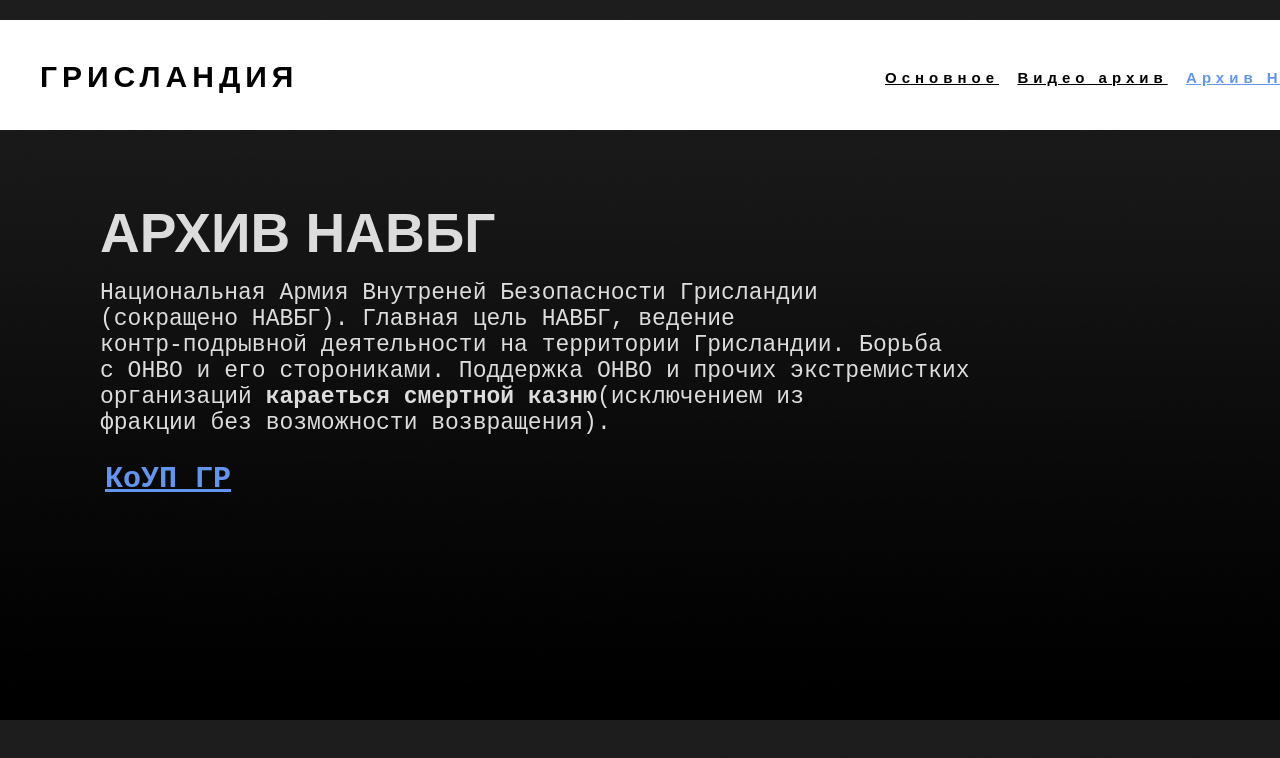
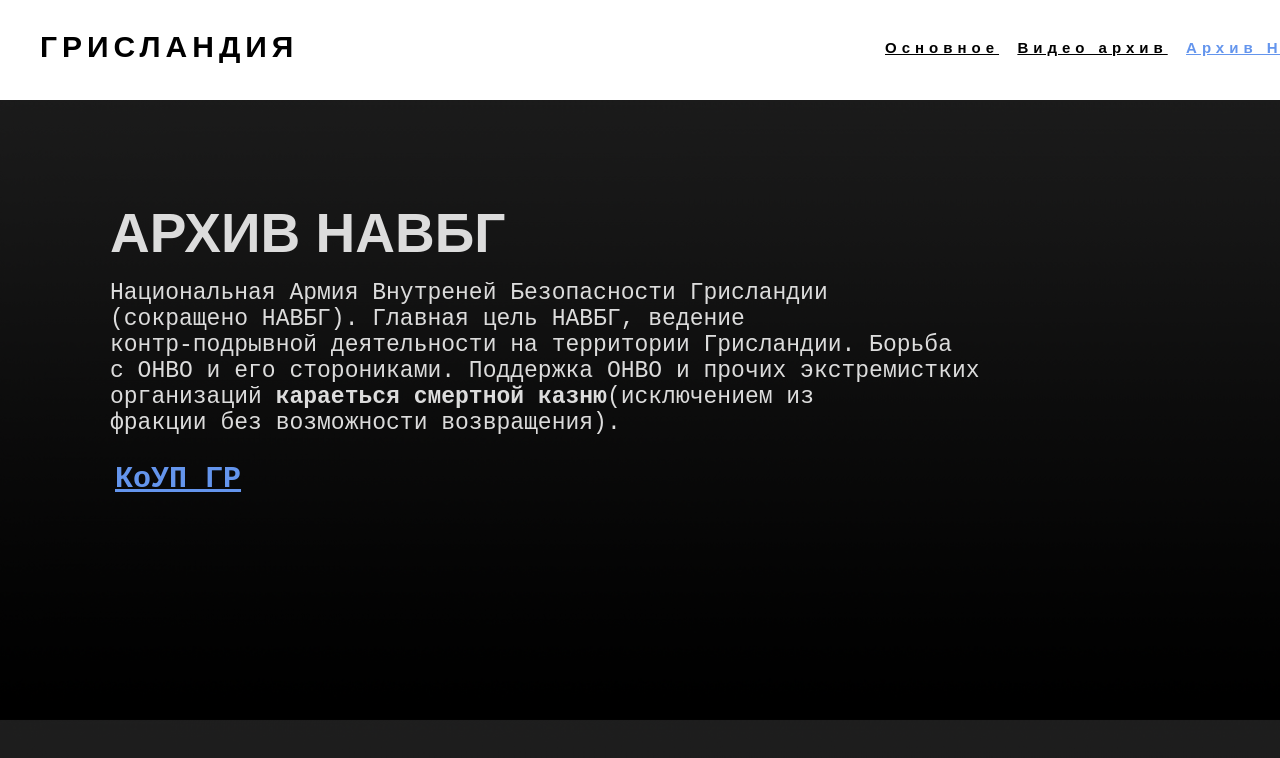
Before and after one commit to arabgery/NEW_ARCHIV, a plain HTML site: page navbg.html in a window 1280 px wide. Drawn offline with Linux system fonts and the light colour scheme.

Commit message:
Add files via upload

```diff
--- a/navbg.html
+++ b/navbg.html
@@ -25,13 +25,16 @@
 			font-family: fantasy;
 			font-style: Impact, inherit;
 			letter-spacing: 5px;
-			padding-top: 40px;
+			margin-top: 0px;
+			padding-top: 30px;
 			padding-left: 40px;
 			position: fixed;
 			top: 0;
 
 		}
-
+		a:hover {
+			background: #B0C4DE;
+		}
 		body {
 			background: url(bg.png);
 			background-size: cover;
@@ -42,10 +45,11 @@
 		h2 {
 			font-size: 55px;
 			color: #DCDCDC;
-			padding-left: 100px;
+			padding-left: 110px;
 			padding-top: 155px;
 			font-family: sans-serif;
 
+		}
 		}
 		}
 		pre {
@@ -54,7 +58,6 @@
 			font-size: 23px;
 			margin-top: -30px;
 		}
-
 		video {
 			margin-left: 110px;
 			font-size: 23px;
@@ -62,13 +65,14 @@
 		}
 		pre {
 			color: #DCDCDC;
-			padding-left: 100px;
+			padding-left: 110px;
 			font-size: 23px;
 			margin-top: -30px;
 		}
 		#YouTube {
 			color: #6495ED;
 			font-size: 30px;
+			margin-left: 0px;
 		}
 	</style>
 </head>
```
Also changed, not shown: index.html (+5 -1 lines), video.html (+5 -2 lines).
